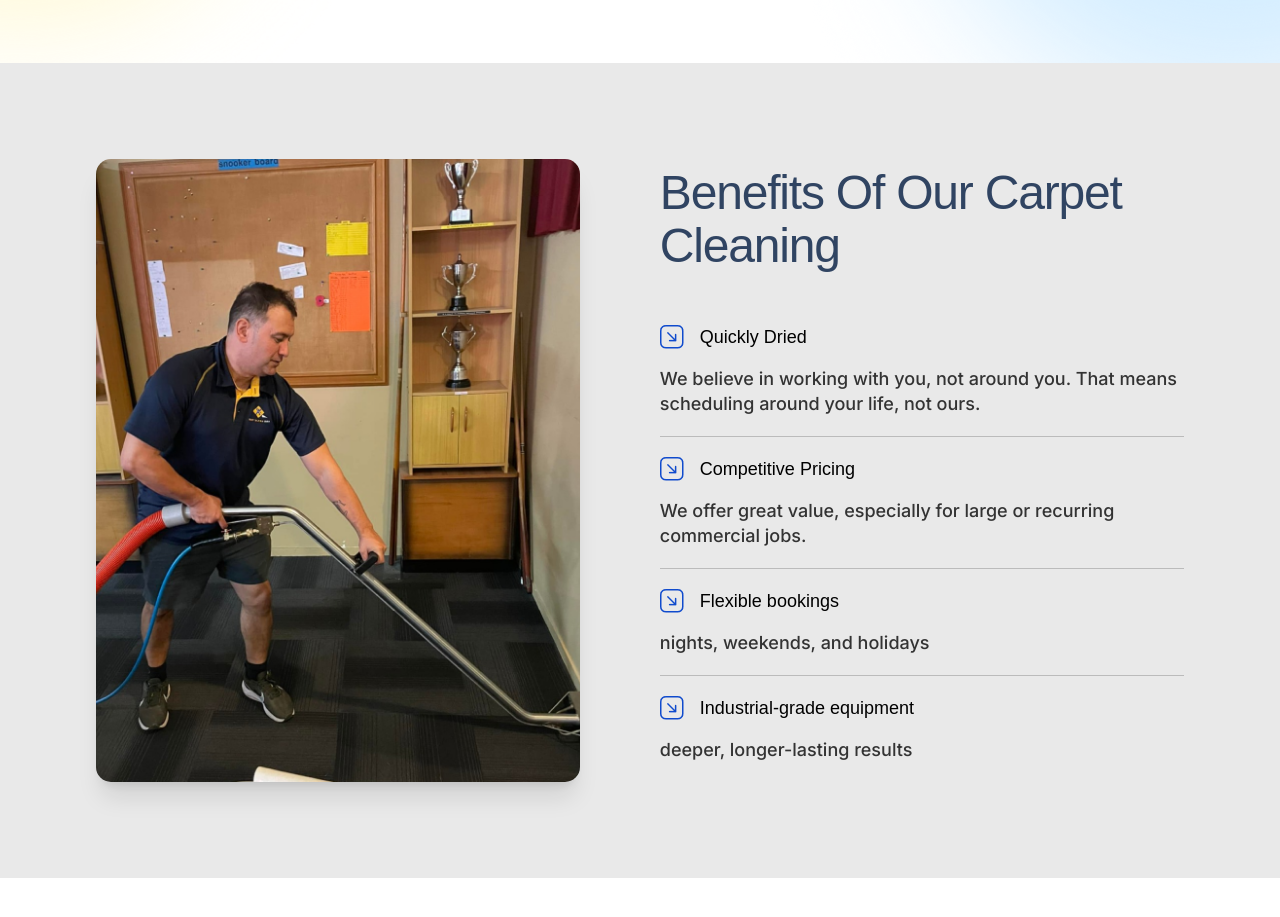
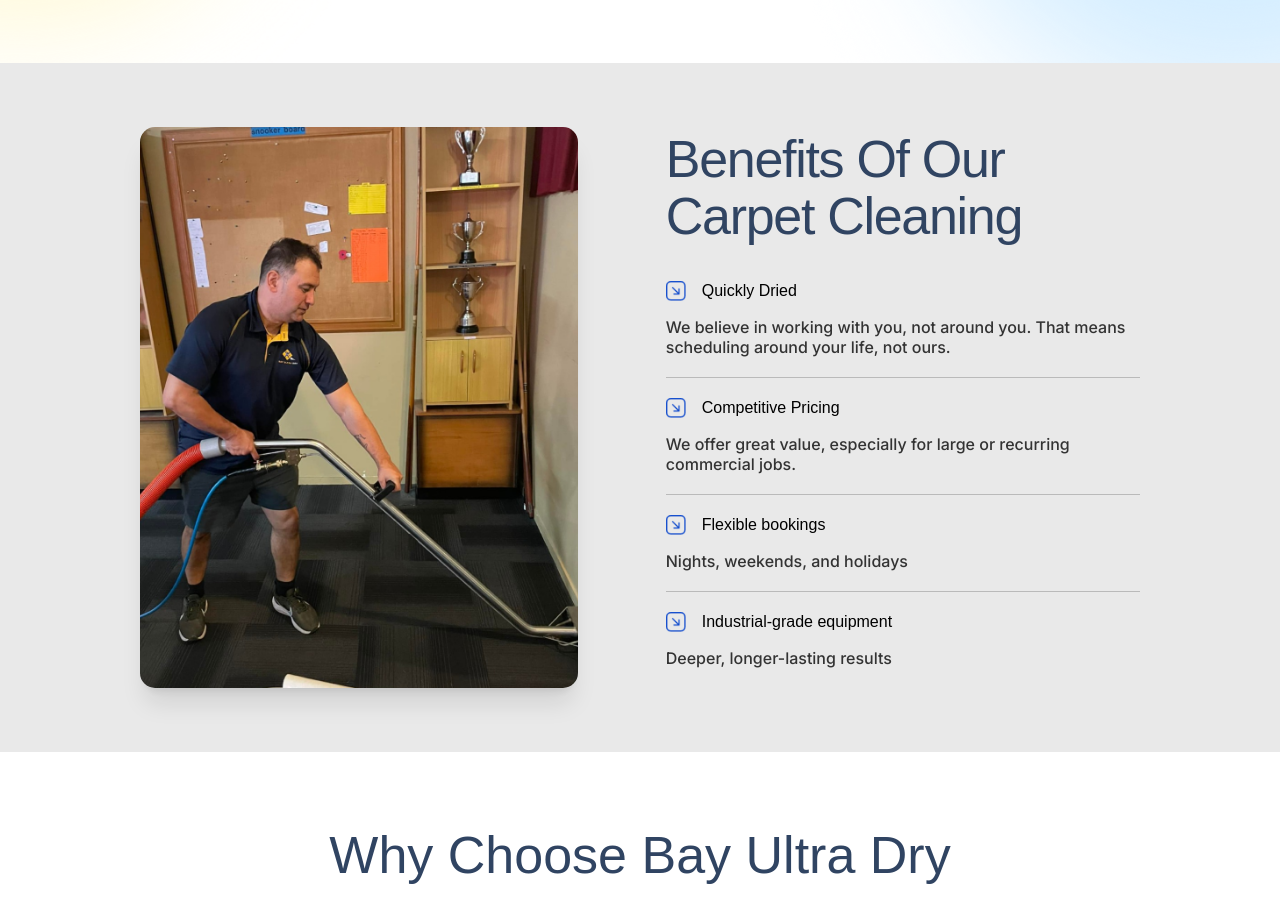
Before and after one commit to ganapathyjothiads-hash/bay_ultra_dry, a Next.js app: page /carpet-cleaning in a window 1280 px wide. Shown: the part 1880-2797 px from the top of the page. Built offline with nearby package versions, Linux system fonts and the light colour scheme; a web font is replaced by a local one.

Commit message:
Upholstery and carpet page font and responsive change

```diff
--- a/src/components/carpet_cleaning/CarpetCleaningBenefits.tsx
+++ b/src/components/carpet_cleaning/CarpetCleaningBenefits.tsx
@@ -14,20 +14,24 @@ const CarpetCleaningBenefits = () => {
         },
         {
             title: "Flexible bookings",
-            description: "nights, weekends, and holidays",
+            description: "Nights, weekends, and holidays",
         },
         {
             title: "Industrial-grade equipment",
-            description: "deeper, longer-lasting results",
+            description: "Deeper, longer-lasting results",
         },
     ];
 
     return (
-        <section className="w-full flex items-center py-12 md:py-16 lg:py-24 px-6 md:px-12 lg:px-24 relative overflow-hidden" style={{ backgroundColor: "#E9E9E9" }}>
-            <div className="max-w-[1300px] mx-auto relative z-10 w-full">
-                <div className="flex flex-col lg:flex-row gap-12 lg:gap-20 items-stretch">
+        <section className="w-full flex items-center py-8 md:py-12 lg:py-16 px-8 md:px-16 lg:px-28 relative overflow-hidden" style={{ backgroundColor: "#E9E9E9" }}>
+            <div className="max-w-[1000px] mx-auto relative z-10 w-full">
+                <div className="flex flex-col lg:flex-row gap-6 lg:gap-22 items-stretch">
                     {/* Left Column - Image without Arch Effect */}
-                    <div className="relative w-full lg:w-[48%] flex justify-center lg:justify-start">
+                    <div
+                        className="relative w-full lg:w-[48%] flex justify-center lg:justify-start"
+                        data-aos="fade-right"
+                        data-aos-duration="1000"
+                    >
                         <div className="relative w-full max-w-[540px] aspect-[1/1.1] rounded-[15px] overflow-hidden shadow-xl">
                             <img
                                 src="/assets/images/carpet/Carpet_Benefits.png"
@@ -38,29 +42,39 @@ const CarpetCleaningBenefits = () => {
                     </div>
 
                     {/* Right Column - Benefits */}
-                    <div className="w-full lg:w-[52%] flex flex-col justify-start pt-2">
-                        <h2 className="text-[#304462] font-display font-regular text-[32px] md:text-[42px] lg:text-[48px] leading-[1.1] tracking-tight mb-8">
+                    <div className="w-full lg:w-[52%] flex flex-col justify-start pt-1">
+                        <h2
+                            className="text-[#304462] font-display font-regular text-[28px] md:text-[42px] lg:text-[52px] leading-[1.1] tracking-tight mb-4"
+                            data-aos="fade-up"
+                            data-aos-duration="1000"
+                        >
                             Benefits Of Our Carpet Cleaning
                         </h2>
 
                         <div className="flex flex-col w-full max-w-[550px]">
                             {benefits.map((benefit, index) => (
-                                <div key={index} className="flex flex-col w-full">
+                                <div
+                                    key={index}
+                                    className="flex flex-col w-full"
+                                    data-aos="fade-up"
+                                    data-aos-delay={200 + (index * 100)}
+                                    data-aos-duration="800"
+                                >
                                     <div className="flex flex-col gap-4 py-5">
                                         <div className="flex gap-4 items-center">
-                                            <div className="flex-shrink-0 w-6 h-6 flex items-center justify-center">
+                                            <div className="flex-shrink-0 w-5 h-5 flex items-center justify-center">
                                                 <img
                                                     src="/assets/icons/Carpet_pointer.png"
                                                     alt=""
                                                     className="w-full h-full object-contain"
                                                 />
                                             </div>
-                                            <h3 className="text-[#000000] font-display font-medium text-[18px] leading-[25px] flex items-center">
+                                            <h3 className="text-[#000000] font-display font-medium text-[16px] leading-[14px] flex items-center">
                                                 {benefit.title}
                                             </h3>
                                         </div>
                                         <div className="w-full">
-                                            <p className="text-[#333333] font-['Inter'] font-medium text-[18px] leading-[25px]">
+                                            <p className="text-[#333333] font-['Inter'] font-medium text-[16px] leading-[20px]">
                                                 {benefit.description}
                                             </p>
                                         </div>
--- a/src/components/carpet_cleaning/CarpetCleaningContent.tsx
+++ b/src/components/carpet_cleaning/CarpetCleaningContent.tsx
@@ -51,11 +51,11 @@ const CarpetCleaningContent = () => {
             {/* Why Choose Section */}
             <CarpetWhyChoose />
 
+            {/* Service Areas Section */}
+            <ServiceAreas />
+
             {/* CTA Section */}
             <CTASection />
-
-            {/* Service Areas Section */}
-            <ServiceAreas />
 
             {/* Quote Section */}
             <QuoteSection variant="home" />
--- a/src/components/carpet_cleaning/CarpetHero.tsx
+++ b/src/components/carpet_cleaning/CarpetHero.tsx
@@ -60,8 +60,9 @@ const CarpetHero = () => {
                 <div className="absolute inset-x-0 top-0 h-full z-[30] flex flex-col items-start lg:items-end justify-start lg:justify-center px-6 md:px-8 xl:px-12 max-w-[1440px] mx-auto pt-20 lg:pt-0 lg:pb-32 lg:mt-[-22px]">
                     <div className="w-full lg:w-[72%] mt-10 lg:mt-[-8%]">
                         <h1
-                            className="font-display text-[32px] md:text-[38px] lg:text-[48px] xl:text-[58px] font-medium leading-[1.3] mb-[8] tracking-[-0.03em] max-w-[1100px] text-[#304462]"
+                            className="font-display text-[28px] md:text-[38px] lg:text-[48px] xl:text-[56px] font-medium leading-[1.1] mb-[26] tracking-[0.01em] max-w-[1100px] text-[#304462]"
                             data-aos="fade-up"
+                            data-aos-duration="1000"
                             data-aos-delay="200"
                         >
                             Professional Carpet Cleaning In{" "}
@@ -70,8 +71,9 @@ const CarpetHero = () => {
                         </h1>
 
                         <p
-                            className="text-[17px] md:text-[19px] lg:text-[18px] mb-4 font-medium text-[#2C2C2C]/90 max-w-[750px] leading-relaxed"
+                            className="text-[13px] md:text-[14px] lg:text-[15px] mb-6 font-semibold text-[#2C2C2C]/90 max-w-[650px] leading-relaxed"
                             data-aos="fade-up"
+                            data-aos-duration="1000"
                             data-aos-delay="400"
                         >
                             Professional carpet cleaning that revitalises your home, rental, or business—delivering fresh, fast-drying, and long-lasting results.
--- a/src/components/carpet_cleaning/CarpetWhyChoose.tsx
+++ b/src/components/carpet_cleaning/CarpetWhyChoose.tsx
@@ -62,10 +62,14 @@ const CarpetWhyChoose = () => {
     };
 
     return (
-        <section className="relative w-full py-16 md:py-24 bg-white overflow-hidden">
+        <section className="relative w-full py-12 md:py-16 bg-white overflow-hidden">
             <div className="max-w-[1440px] mx-auto px-6 md:px-12 relative z-10 w-full">
                 {/* Title */}
-                <h2 className="text-[#304462] font-display font-regular text-[32px] md:text-[48px] lg:text-[54px] text-center mb-12 md:mb-16">
+                <h2
+                    className="text-[#304462] font-display font-regular text-[24px] md:text-[42px] lg:text-[52px] text-center mb-12 md:mb-16"
+                    data-aos="fade-up"
+                    data-aos-duration="1000"
+                >
                     Why Choose Bay Ultra Dry
                 </h2>
 
@@ -115,6 +119,9 @@ const CarpetWhyChoose = () => {
                         <div
                             key={index}
                             className="flex justify-center transition-all duration-300 hover:scale-105 hover:-translate-y-2"
+                            data-aos="fade-up"
+                            data-aos-delay={index * 100}
+                            data-aos-duration="800"
                         >
                             <img
                                 src={card.src}
@@ -126,7 +133,7 @@ const CarpetWhyChoose = () => {
                 </div>
 
                 {/* Bottom Illustration Section */}
-                <div className="relative w-full flex justify-center items-center mt-8 md:mt-2 h-[350px] md:h-[500px]">
+                <div className="relative w-full flex justify-center items-center mt-[-75px] md:mt-8 h-[250px] md:h-[500px]">
                     {/* Blue Glow behind basket */}
                     <img
                         src="/assets/images/Ellipse 7.png"
@@ -148,6 +155,8 @@ const CarpetWhyChoose = () => {
                         <img
                             src="/assets/images/carpet/Carpet_Why_1.png"
                             alt=""
+                            data-aos="fade-right"
+                            data-aos-duration="1200"
                             className="absolute opacity-80 md:opacity-90 z-0
                                 w-[220%] max-w-none left-[-180%] top-[40%]
                                 md:w-[70%] md:max-w-[750px] md:left-[-10%] md:top-[50%]
@@ -158,6 +167,8 @@ const CarpetWhyChoose = () => {
                         <img
                             src="/assets/images/carpet/Carpet_Why_2.png"
                             alt=""
+                            data-aos="fade-left"
+                            data-aos-duration="1200"
                             className="absolute opacity-80 md:opacity-90 z-0
                                 w-[220%] max-w-none right-[-180%] top-[40%]
                                 md:w-[70%] md:max-w-[750px] md:right-[-10%] md:top-[50%]
@@ -167,7 +178,11 @@ const CarpetWhyChoose = () => {
                     </div>
 
                     {/* Main Basket Image */}
-                    <div className="relative z-[2] max-w-[400px] md:max-w-[550px] lg:max-w-[650px] w-full px-6 flex justify-center">
+                    <div
+                        className="relative z-[2] max-w-[400px] md:max-w-[550px] lg:max-w-[650px] w-full px-6 flex justify-center"
+                        data-aos="zoom-in"
+                        data-aos-duration="1000"
+                    >
                         <img
                             src="/assets/images/carpet/Carpet_Why_Choose.png"
                             alt="Cleaning supplies"
--- a/src/components/upholstery_cleaning/UpholsteryHero.tsx
+++ b/src/components/upholstery_cleaning/UpholsteryHero.tsx
@@ -24,13 +24,13 @@ const UpholsteryHero = () => {
                     />
                 </div>
                 {/* Hero Text Content */}
-                <div className="relative z-[10] max-w-[1440px] mx-auto px-6 md:px-12 lg:px-20 w-full flex flex-col items-center md:items-start pt-[40%] pb-[55%] sm:pt-[20%] sm:pb-[30%] lg:pt-0 lg:pb-0">
+                <div className="relative z-[10] max-w-[1440px] mx-auto px-6 md:px-16 lg:px-20 w-full flex flex-col items-center md:items-start pt-[40%] pb-[55%] sm:pt-[20%] sm:pb-[30%] lg:pt-0 lg:pb-0">
                     <div className="w-full text-left">
-                        <h1 className="text-white font-medium text-[25px] sm:text-[38px] md:text-[42px] lg:text-[60px] leading-[1.5] md:leading-[1.3] mb-6 lg:mb-10 tracking-tight ">
+                        <h1 className="text-white font-medium text-[25px] sm:text-[38px] md:text-[42px] lg:text-[60px] leading-[1.2] md:leading-[1.2] mb-5 lg:mb-8 tracking-tight ">
                             Professional Upholstery Cleaning <br className="hidden md:block" />
                             In Tauranga Sofas, Chairs & More
                         </h1>
-                        <p className="text-[E8E8E8] text-[16px] font-semibold max-w-[875px] leading-relaxed opacity-90 mx-auto md:mx-0">
+                        <p className="text-[E8E8E8] text-[16px] font-medium max-w-[875px] leading-relaxed opacity-90 mx-auto md:mx-0">
                             Breathe new life into your furniture for a fresher, cleaner, and allergen-free home.
                         </p>
                     </div>
--- a/src/components/upholstery_cleaning/UpholsteryIntro.tsx
+++ b/src/components/upholstery_cleaning/UpholsteryIntro.tsx
@@ -26,9 +26,9 @@ const UpholsteryIntro = () => {
             </div>
 
             {/* ── Text content: z-[10] — always above everything ── */}
-            <div className="relative z-[10] max-w-[860px] lg:max-w-[960px] mx-auto px-6 md:px-12 text-center">
+            <div className="relative z-[10] max-w-[1060px] lg:max-w-[1160px] mx-auto px-5 md:px-5 text-center">
                 <h2
-                    className="text-[#304462] font-display font-regular text-[24px] sm:text-[30px] md:text-[38px] lg:text-[50px] mb-5 mt-[7] md:mb-7 leading-tight"
+                    className="text-[#304462] font-display font-regular text-[20px] sm:text-[24px] md:text-[30px] lg:text-[40px] mb-2 mt-[2] md:mb-8 leading-tight"
                     data-aos="fade-up"
                     data-aos-duration="1000"
                 >
@@ -36,7 +36,7 @@ const UpholsteryIntro = () => {
                 </h2>
 
                 <p
-                    className="text-[#4b5563] text-[16px] sm:text-[15px] md:text-[16px] leading-relaxed px-2 md:px-4"
+                    className="text-[#4b5563] text-[12px] sm:text-[13px] md:text-[14px] leading-relaxed px-2 md:px-4"
                     data-aos="fade-up"
                     data-aos-delay="200"
                     data-aos-duration="1000"
```
Also changed, not shown: src/components/carpet_cleaning/CarpetTrustBadges.tsx (deleted, +0 -43 lines), src/components/upholstery_cleaning/UpholsteryCleaningSlider.tsx (+14 -14 lines), src/components/upholstery_cleaning/UpholsteryHowItWorks.tsx (+6 -6 lines), src/components/upholstery_cleaning/UpholsteryWhyChoose.tsx (+4 -4 lines).
